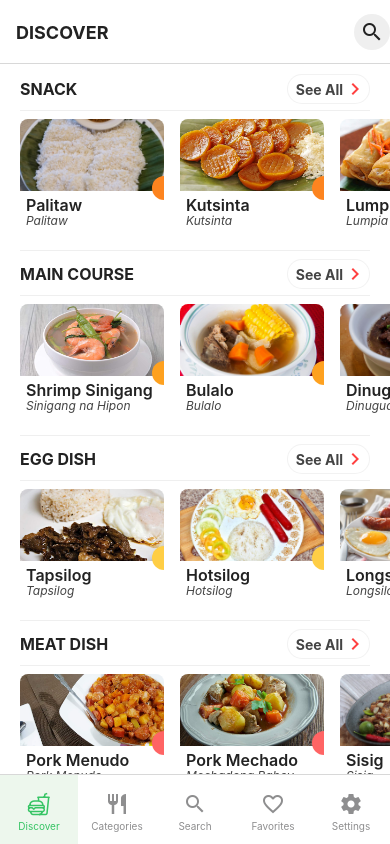
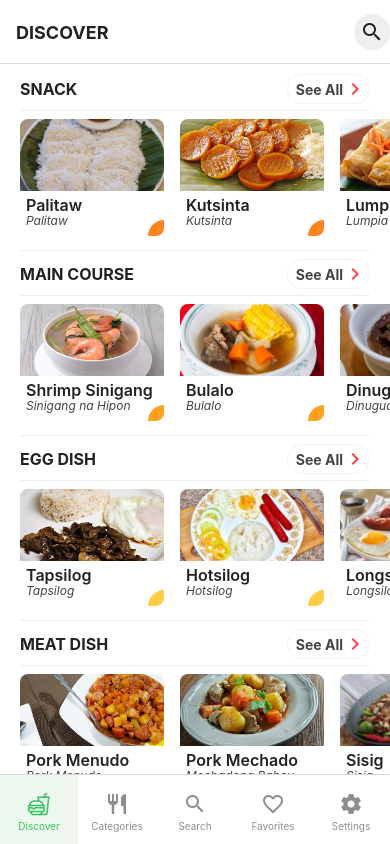
Before and after one commit to godkingjay/Authentic-Pinoy-Recipes-App, a React Native app: screen /Discover in a window 390 px wide. Built offline with nearby package versions, Linux system fonts and the light colour scheme.

Commit message:
ADD: Discover | Food Cards [UPDATE]

```diff
--- a/assets/component/horizontalCards.js
+++ b/assets/component/horizontalCards.js
@@ -9,12 +9,6 @@ export default function HorizontalCard({ navigation, route, food, color }) {
         <View style={ styles.foodImageContainer }>
           <Image source={ food.image } style={ styles.foodImage }/>
         </View>
-        <View style={ styles.foodDetailsContainer }>
-          <View style={ styles.foodDetails }>
-            <Text style={{ fontWeight: "600", fontSize: 16, color: '#222' }}>{ food.name }</Text>
-            <Text style={{ fontStyle: "italic", fontSize: 12, marginTop: -2, color: "#444" }}>{ food.tagalog }</Text>
-          </View>
-        </View>
         <View
           style={[
             styles.foodColorIndicator,
@@ -23,6 +17,12 @@ export default function HorizontalCard({ navigation, route, food, color }) {
             }
           ]}
         ></View>
+        <View style={ styles.foodDetailsContainer }>
+          <View style={ styles.foodDetails }>
+            <Text style={{ fontWeight: "600", fontSize: 16, color: '#222' }}>{ food.name }</Text>
+            <Text style={{ fontStyle: "italic", fontSize: 12, marginTop: -2, color: "#444" }}>{ food.tagalog }</Text>
+          </View>
+        </View>
       </TouchableOpacity>
     </View>
   );
@@ -49,16 +49,14 @@ const styles = StyleSheet.create({
     resizeMode: "cover"
   },
   foodDetailsContainer: {
-    backgroundColor: "white",
   },
   foodColorIndicator: {
     position: "absolute",
-    height: 24,
+    height: 32,
     aspectRatio: 1,
-    right: -12,
-    bottom: 36,
-    borderBottomLeftRadius: 100,
-    borderTopLeftRadius: 100,
+    right: -16,
+    bottom: -16,
+    borderRadius: 100,
     elevation: 2,
   },
   foodDetails: {
```
